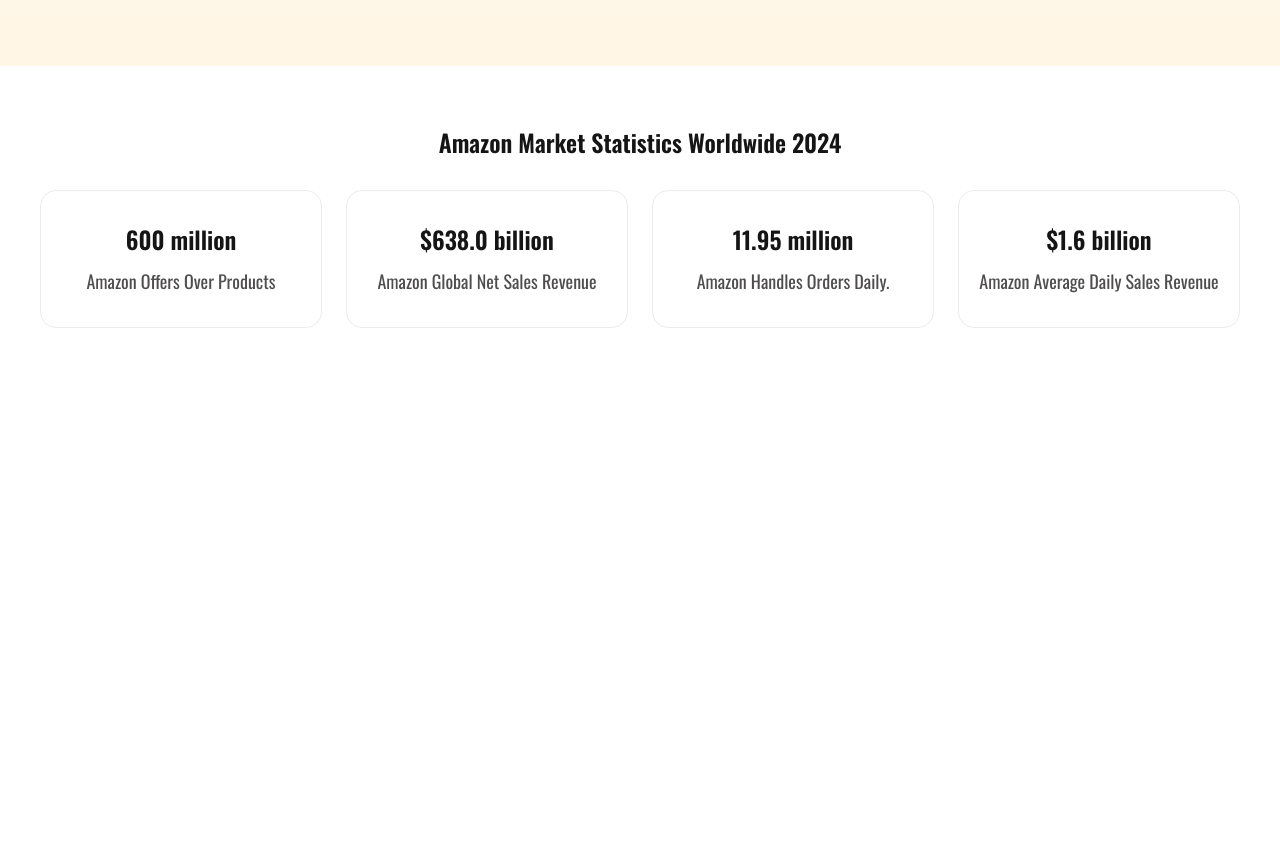
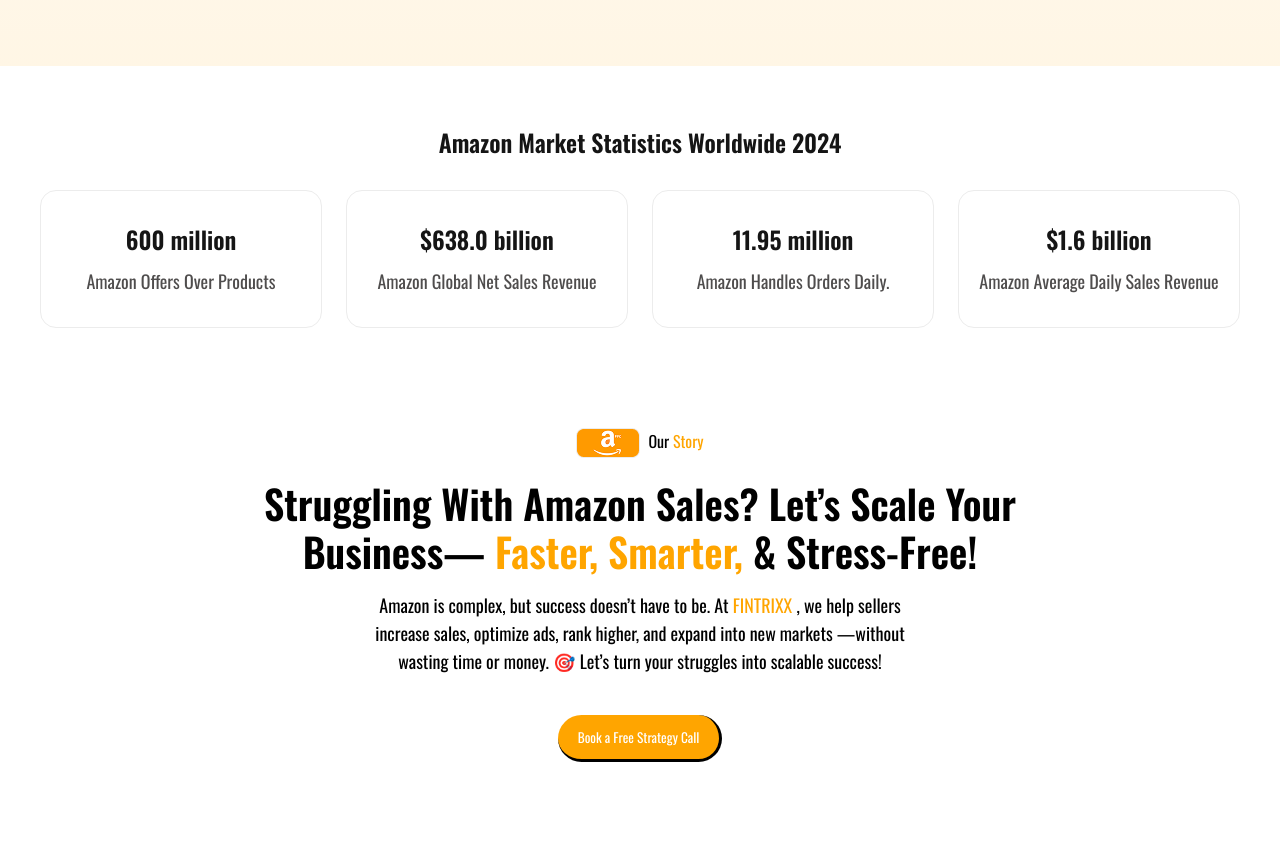
Before and after one commit to mahdi9162/FINTRIXX, a plain HTML site: page index.html in a window 1280 px wide. Shown: the part 728-1590 px from the top of the page. Before the commit the page ends 1116 px from the top, so only its background shows below. Drawn offline with nearby package versions, Linux system fonts and the light colour scheme.

Commit message:
Add our story section

```diff
--- a/css/style.css
+++ b/css/style.css
@@ -327,6 +327,38 @@
   letter-spacing: -2%;
 }
 
+/* Our story */
+#out-story-section {
+  padding: 40px 120px 100px;
+  text-align: center;
+}
 
+.our-story-title {
+  display: flex;
+  justify-content: center;
+  gap: 8px;
+}
+
+.our-story-title p {
+  line-height: 26px;
+  letter-spacing: -2%;
+}
+
+#out-story-section h5 {
+  font-size: 40px;
+  font-weight: 600;
+  line-height: 48px;
+  letter-spacing: -2%;
+  margin: 16px 0;
+}
+
+#out-story-section .out-story-paragraph {
+  max-width: 552px;
+  margin: auto;
+  font-size: 18px;
+  line-height: 28px;
+  letter-spacing: -2%;
+  margin-bottom: 40px;
+}
 
 /* main End here */
--- a/index.html
+++ b/index.html
@@ -126,6 +126,33 @@
           </div>
         </div>
       </section>
+
+      <!-- Our story section -->
+      <section id="out-story-section" class="container">
+        <div class="our-story-title">
+          <figure><img src="./assets/icon/image 6.png" alt="Amazon Logo" /></figure>
+          <p>
+            Our
+            <span class="primary-color">Story</span>
+          </p>
+        </div>
+        <!-- heading -->
+        <h5>
+          Struggling With Amazon Sales? Let’s Scale Your
+          <span class="block">
+            Business—
+            <span class="primary-color">Faster, Smarter,</span>
+            & Stress-Free!
+          </span>
+        </h5>
+        <p class="out-story-paragraph">
+          Amazon is complex, but success doesn’t have to be. At
+          <span class="primary-color">FINTRIXX</span>
+          , we help sellers increase sales, optimize ads, rank higher, and expand into new markets —without wasting time or money. 🎯 Let’s
+          turn your struggles into scalable success!
+        </p>
+        <button class="btn">Book a Free Strategy Call</button>
+      </section>
     </main>
 
     <footer></footer>
```
